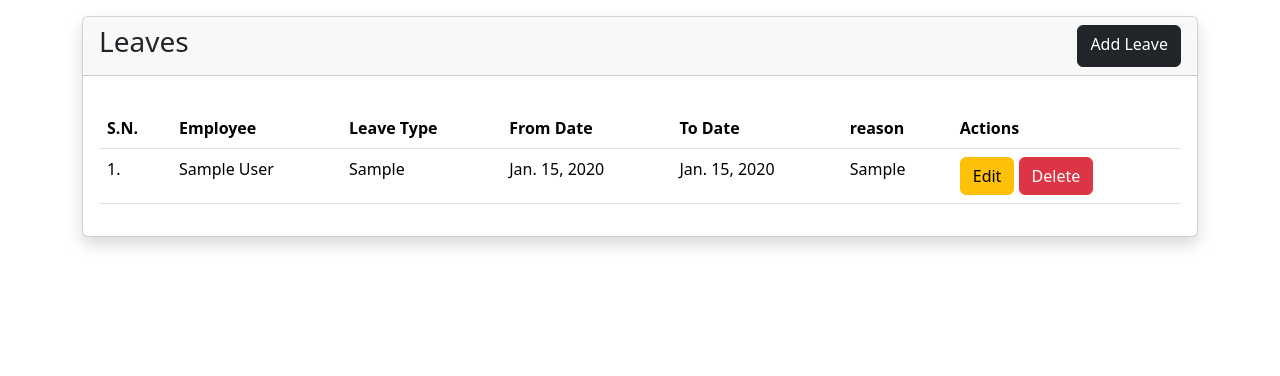
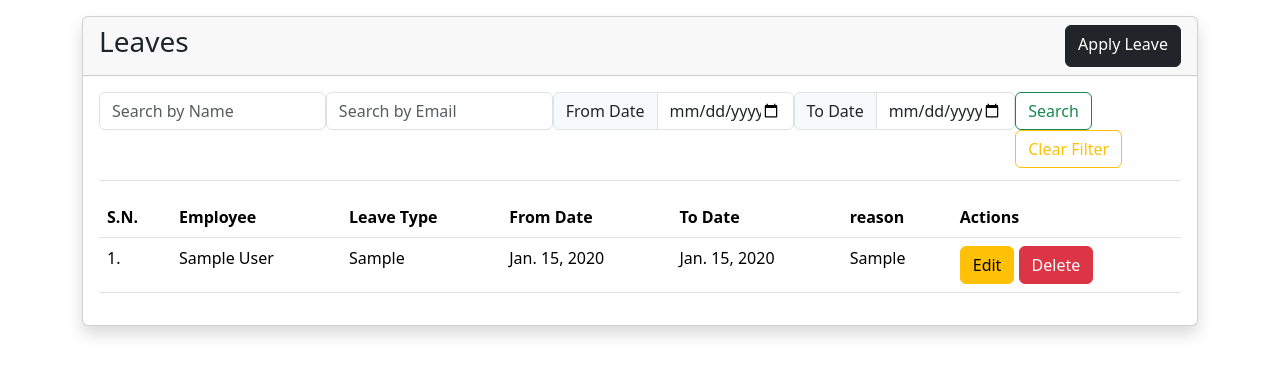
Before and after one commit to sunilyadav97/employee-management-system, a Django app: page /leaves/ in a window 1280 px wide. Shown: the part 56-432 px from the top of the page. Run offline with Django 5.2, Linux system fonts and the light colour scheme; a user stored in the database is signed in; tables that the repository leaves empty hold one stand-in row (values such as "Sample post").

Commit message:
Added conditions and search filters for employee.

```diff
--- a/emsapp/views.py
+++ b/emsapp/views.py
@@ -276,6 +276,26 @@ class LeaveListView(ListView):
     model = Leave
     template_name = 'emsapp/leave_list.html'
 
+    def get_queryset(self):
+        queryset = super().get_queryset()
+        if self.request.user.employee.role.name == "Employee":
+            queryset = queryset.filter(employee=self.request.user.employee)
+
+        name = self.request.GET.get('name')
+        email = self.request.GET.get('email')
+        from_date = self.request.GET.get('from_date')
+        to_date = self.request.GET.get('to_date')
+
+        if name:
+            queryset = queryset.filter(employee__user__first_name__icontains=name)
+
+        if email:
+            queryset = queryset.filter(employee__user__first_email__icontains=email)
+
+        if from_date and to_date:
+            queryset = queryset.filter(from_date=from_date, to_date=to_date)
+        return queryset
+
 
 class LeaveCreateView(CreateView):
     model = Leave
@@ -338,3 +358,10 @@ class PerformanceDeleteView(DeleteView):
     def get_success_url(self):
         messages.success(self.request, 'Performance deleted successfully!')
         return reverse("emsapp:performance_list")
+
+
+# Employee Section
+
+class EMPLeaveListView(ListView):
+    model = Leave
+    template_name = "emsapp/employee/leave_list.html"
--- a/templates/emsapp/leave_list.html
+++ b/templates/emsapp/leave_list.html
@@ -5,9 +5,47 @@
             <div class="card shadow">
                 <div class="card-header justify-content-between d-flex">
                     <h3 class="card-title">Leaves</h3>
-                    <a class="btn btn-dark" href="{% url 'emsapp:leave_create' %}">Add Leave</a>
+                    <a class="btn btn-dark" href="{% url 'emsapp:leave_create' %}">Apply Leave</a>
                 </div>
                 <div class="card-body">
+
+                    <div class="mb-2 pb-1 border-bottom">
+                        <form action="" method="get">
+                            <div class="d-flex justify-content-between">
+                                {% if request.user.is_superuser or request.user.employee.role.name == "HR Manager" %}
+                                    <div class="mb-2">
+                                        <input type="text" class="form-control" id="name" name="name"
+                                               placeholder="Search by Name">
+                                    </div>
+                                    <div class="mb-2">
+                                        <input type="email" class="form-control" id="email" name="email"
+                                               placeholder="Search by Email">
+                                    </div>
+                                {% endif %}
+                                <div class="mb-2">
+                                    <div class="input-group mb-3">
+                                        <span class="input-group-text" id="basic-addon1">From Date</span>
+                                        <input type="date" class="form-control" name="from_date"
+                                               aria-label="Username" aria-describedby="basic-addon1">
+                                    </div>
+                                </div>
+                                <div class="mb-2">
+                                    <div class="input-group mb-3">
+                                        <span class="input-group-text" id="basic-addon1">To Date</span>
+                                        <input type="date" class="form-control" name="to_date"
+                                               aria-label="Username" aria-describedby="basic-addon1">
+                                    </div>
+                                </div>
+                                <div class="mb-2">
+                                    <button class="btn btn-outline-success" type="submit" id="button-addon2">Search
+                                    </button>
+                                    <a class="btn btn-outline-warning" href="{% url 'emsapp:leave_list' %}">Clear
+                                        Filter</a>
+                                </div>
+                            </div>
+                        </form>
+                    </div>
+
                     <table class="table mt-3">
                         <thead>
                         <tr>
@@ -17,7 +55,9 @@
                             <th>From Date</th>
                             <th>To Date</th>
                             <th>reason</th>
-                            <th>Actions</th>
+                            {% if request.user.is_superuser or request.user.employee.role.name == "HR Manager" %}
+                                <th>Actions</th>
+                            {% endif %}
                         </tr>
                         </thead>
                         <tbody>
@@ -29,10 +69,14 @@
                                 <td>{{ object.from_date }}</td>
                                 <td>{{ object.to_date }}</td>
                                 <td>{{ object.reason }}</td>
-                                <td>
-                                    <a href="{% url 'emsapp:leave_update' object.id %}" class="btn btn-warning">Edit</a>
-                                    <a href="{% url 'emsapp:leave_delete' object.id %}" class="btn btn-danger">Delete</a>
-                                </td>
+                                {% if request.user.is_superuser or request.user.employee.role.name == "HR Manager" %}
+                                    <td>
+                                        <a href="{% url 'emsapp:leave_update' object.id %}"
+                                           class="btn btn-warning">Edit</a>
+                                        <a href="{% url 'emsapp:leave_delete' object.id %}"
+                                           class="btn btn-danger">Delete</a>
+                                    </td>
+                                {% endif %}
                             </tr>
                         {% endfor %}
                         </tbody>
```
